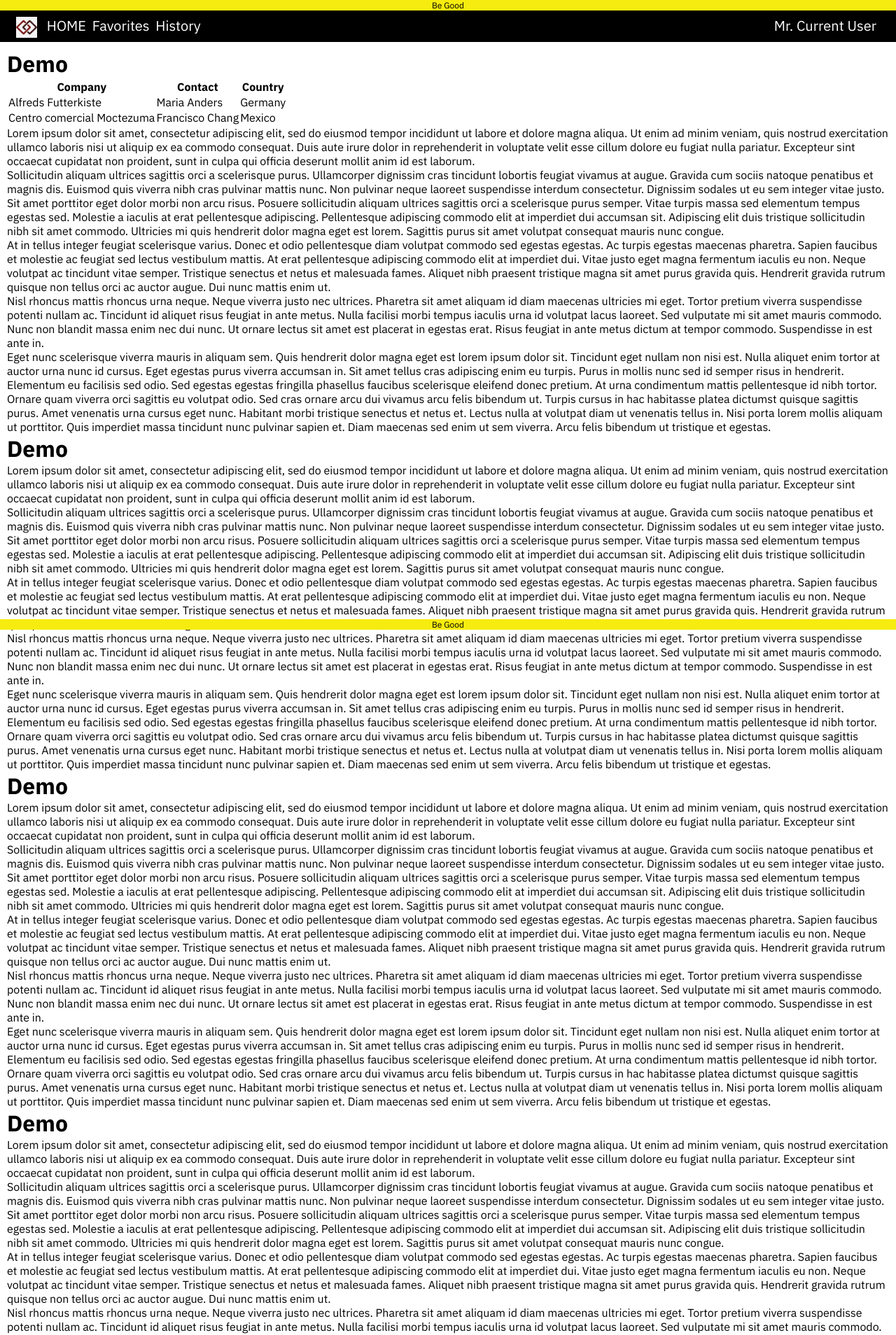
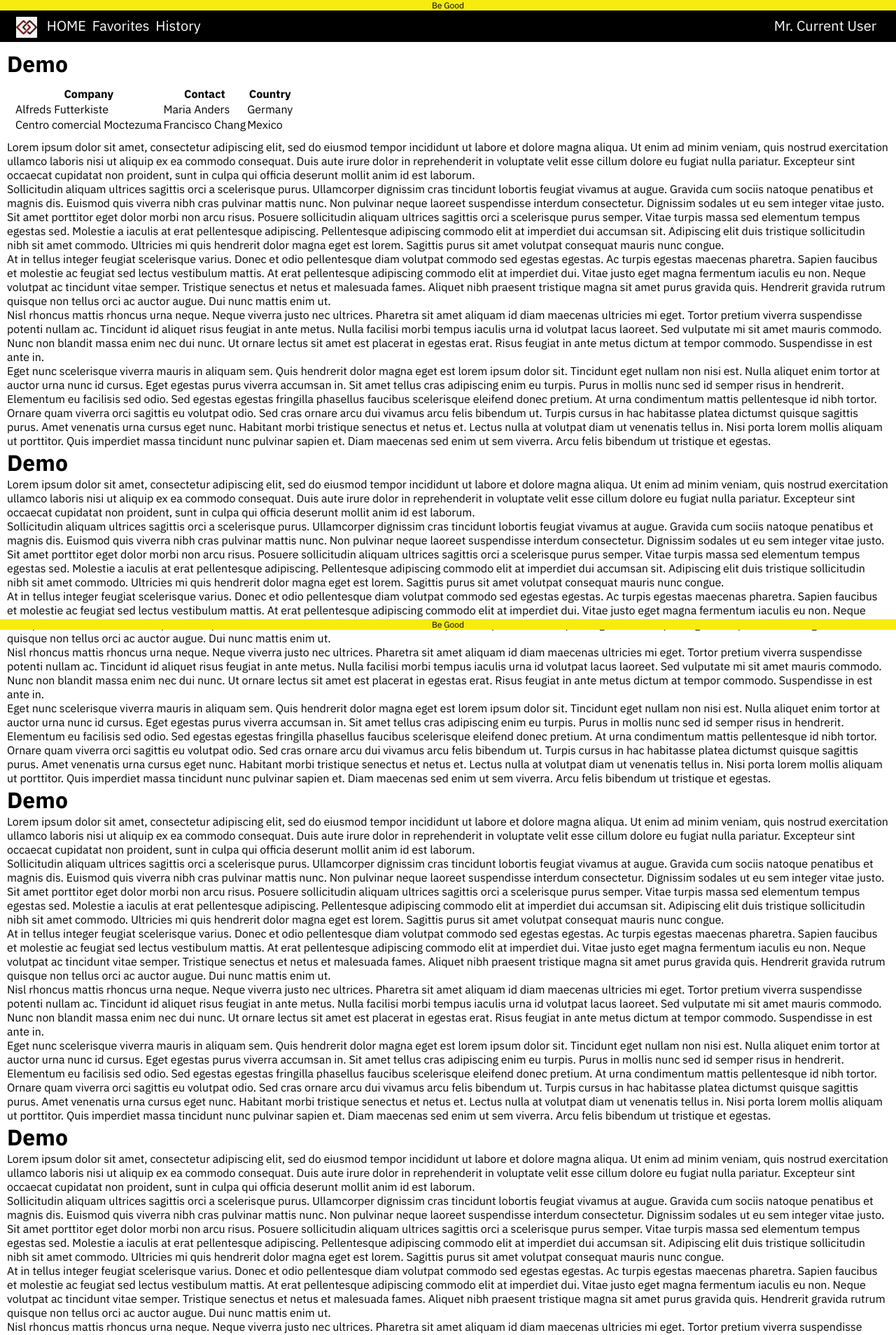
Before and after one commit to gothamgo/demo, a Jekyll site: the page built from index.html, in a window 1280 px wide. Shown: the top 1908 px of the page at 70% size. Built offline with Jekyll 4.4.1, drawn with Linux system fonts in a browser that asks for light colours.

Commit message:
Update table.html

```diff
--- a/_includes/table.html
+++ b/_includes/table.html
@@ -1,17 +1,31 @@
-<table>
-  <tr>
-    <th>Company</th>
-    <th>Contact</th>
-    <th>Country</th>
+<style>
+  table {
+    padding: 10px;
+  }
+  table_column {
+  }
+  table_row {
+  }
+  table_header {
+  }
+  table_column_label {
+  }
+</style>
+
+<table class="table">
+  <tr class="table_column">
+    <th class="table_column_label">Company</th>
+    <th class="table_column_label">Contact</th>
+    <th class="table_column_label">Country</th>
   </tr>
-  <tr>
-    <td>Alfreds Futterkiste</td>
-    <td>Maria Anders</td>
-    <td>Germany</td>
+  <tr class="table_row">
+    <td class="table_cell">Alfreds Futterkiste</td>
+    <td class="table_cell">Maria Anders</td>
+    <td class="table_cell">Germany</td>
   </tr>
-  <tr>
-    <td>Centro comercial Moctezuma</td>
-    <td>Francisco Chang</td>
-    <td>Mexico</td>
+  <tr class="table_row">
+    <td class="table_cell">Centro comercial Moctezuma</td>
+    <td class="table_cell">Francisco Chang</td>
+    <td class="table_cell">Mexico</td>
   </tr>
 </table>
```
